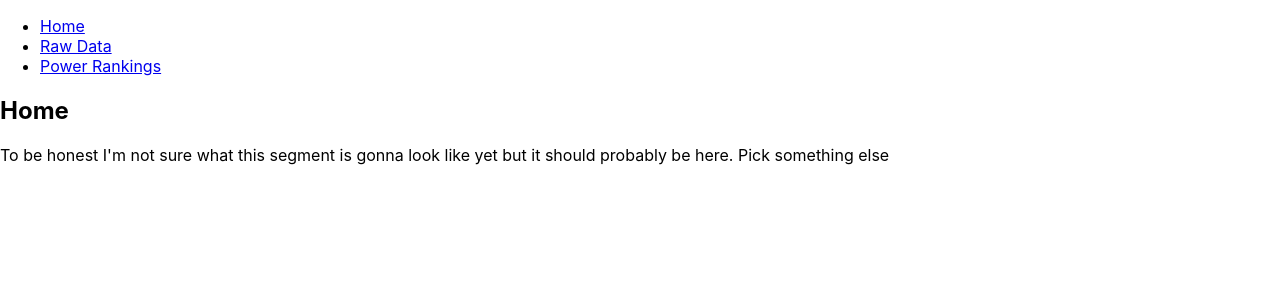
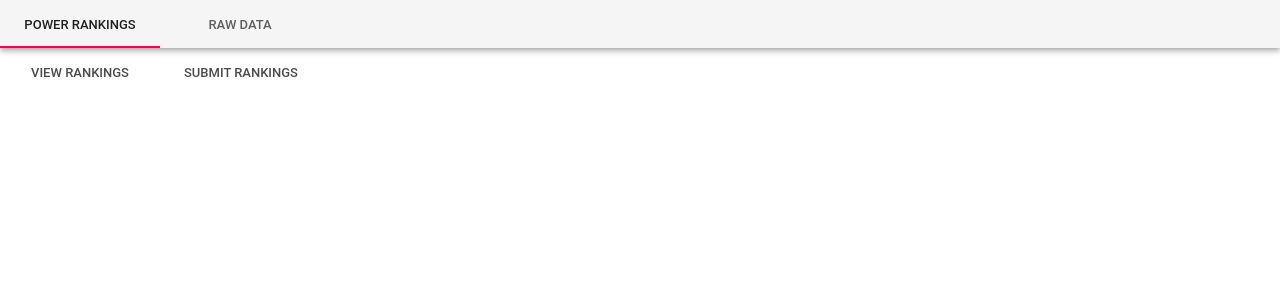
Before and after one commit to HeyParkerJ/Fantasy-Power-Rankings, a React (Create React App) app in the folder app/: page / in a window 1280 px wide. Shown: the top 300 px of the page. Built offline with nearby package versions, Linux system fonts and the light colour scheme.

Commit message:
add material-ui styling to the majority of components

```diff
--- a/app/src/App.js
+++ b/app/src/App.js
@@ -1,40 +1,50 @@
-import React from 'react'
+import React, { Component } from 'react'
 import './App.css'
 import RawData from './RawData'
 import PowerRankings from './PowerRankings'
+import AppBar from '@material-ui/core/AppBar'
+
+import Tabs from '@material-ui/core/Tabs';
+import Tab from '@material-ui/core/Tab';
 
 import { BrowserRouter as Router, Route, Link } from 'react-router-dom'
 
-const Home = () => (
-  <div>
-    <h2>Home</h2>
-    <p>
-      To be honest I'm not sure what this segment is gonna look like yet but it
-      should probably be here. Pick something else
-    </p>
-  </div>
+class TabsContainer extends Component {
+  state = {
+    selectedTab: 0
+  }
+
+  handleTabClick = (event, value) => {
+    this.setState({selectedTab: value})
+  }
+
+  render() {
+    return (
+      <Tabs value={this.state.selectedTab} onChange={this.handleTabClick}>
+        <Tab label="Power Rankings" component={Link} to="/powerRankings"/>
+        <Tab label="Raw Data" component={Link} to="/raw"/>
+      </Tabs>
     )
+  }
+}
 
-const App = () => (
+class App extends Component {
+
+  render() {
+    return (
       <Router>
         <div>
-      <ul>
-        <li>
-          <Link to="/">Home</Link>
-        </li>
-        <li>
-          <Link to="/raw">Raw Data</Link>
-        </li>
-        <li>
-          <Link to="/powerRankings">Power Rankings</Link>
-        </li>
-      </ul>
+          <AppBar position="static" color="default">
+            <TabsContainer />
+          </AppBar>
 
-      <Route exact path="/" component={Home} />
+          <Route exact path="/" component={PowerRankings} />
           <Route path="/raw" component={RawData} />
           <Route path="/powerRankings" component={PowerRankings} />
         </div>
       </Router>
     )
+  }
+}
 
 export default App
--- a/app/src/PowerRankingWeekSelectionComponent.js
+++ b/app/src/PowerRankingWeekSelectionComponent.js
@@ -1,12 +1,25 @@
 import React, { Component } from 'react'
 
+import Tabs from '@material-ui/core/Tabs';
+import Tab from '@material-ui/core/Tab';
+
 class PowerRankingWeekSelectionComponent extends Component {
+  state = {
+    selectedTab: this.props.weeks.length - 1
+  }
+
+  handleTabClick = (event, value) => {
+    this.setState({selectedTab: value})
+  }
 
   renderWeeks = () => {
     let weeks = []
 
     this.props.weeks.forEach((week) => {
-      weeks.push(<button key={week} onClick={ () => {this.props.handleClick(week)} } >{week}</button>)
+      let weekLabel = "Week " + week
+      weeks.push(
+        <Tab key={week} label={weekLabel} onClick={ () => {this.props.setWeekToDisplay(week)} } />
+      )
     })
 
     return weeks
@@ -14,9 +27,9 @@ class PowerRankingWeekSelectionComponent extends Component {
 
   render() {
     return (
-      <div>
+      <Tabs value={this.state.selectedTab} onChange={this.handleTabClick}>
         {this.renderWeeks()}
-      </div>
+      </Tabs>
     )
   }
 }
--- a/app/src/PowerRankings.js
+++ b/app/src/PowerRankings.js
@@ -4,30 +4,44 @@ import SubmitRankingsContainer from './SubmitRankingsContainer'
 import ViewPowerRankings from './ViewPowerRankings'
 import { Route, Link } from 'react-router-dom'
 
+import Tabs from '@material-ui/core/Tabs';
+import Tab from '@material-ui/core/Tab';
+
 class PowerRankings extends Component {
   constructor() {
     super()
-    this.state = {}
+    this.state = {
+      selectedTab: null
+    }
+  }
+
+  handleTabClick = (event, value) => {
+    this.setState({selectedTab: value})
+  }
+
+  renderTabs = () => {
+    return (
+      [
+        <Tab component={Link} to="/powerRankings/view" label="View Rankings" />,
+        <Tab component={Link} to="/powerRankings/submit" label="Submit Rankings" />,
+      ]
+    )
   }
 
   render() {
     return (
       <div>
-        <ul>
-          <li>
-            <Link to="/powerRankings/submit">Submit Rankings</Link>
-          </li>
-          <li>
-            <Link to="/powerRankings/view">View Rankings</Link>
-          </li>
-        </ul>
-        <Route
-          path="/powerRankings/submit"
-          component={SubmitRankingsContainer}
+        <Tabs value={this.state.selectedTab} onChange={this.handleTabClick}>
+          {this.renderTabs()}
+        </Tabs>
+        <Route path="/powerRankings/view"
+               component={ViewPowerRankings}
         />
-        <Route path="/powerRankings/view" component={ViewPowerRankings} />
+        <Route path="/powerRankings/submit"
+                component={SubmitRankingsContainer}
+        />
       </div>
-    )
+   )
   }
 }
 
--- a/app/src/RankingSelection.js
+++ b/app/src/RankingSelection.js
@@ -5,16 +5,17 @@ import {
   arrayMove
 } from 'react-sortable-hoc'
 import Requests from './http/requests'
+import Paper from '@material-ui/core/Paper'
+import Button from '@material-ui/core/Button'
 
 const SortableItem = SortableElement(({ value, sortIndex }) =>
-                                     <li style={{"listStyleType":"none",
-                                                 "border":"1px solid black",
+                                     <Paper style={{
                                                  "maxWidth": "85px",
-                                                 "marginTop": "2px",
-                                                 "marginBottom": "2px",
+                                                 "marginTop": "4px",
+                                                 "marginBottom": "4px",
                                                 }}>
                                        {sortIndex+1}: {value.username}
-                                     </li>)
+                                     </Paper>)
 
 const SortableList = SortableContainer(({ teams }) => {
   return (
@@ -59,9 +60,13 @@ class RankingSelection extends Component {
         <div style={{'color':'red'}}>Drag and drop, then click submit</div>
         {teams}
         <div>
-          <button onClick={this.submitPowerRankings}>
+          <Button
+            onClick={this.submitPowerRankings}
+            color="primary"
+            variant="contained"
+          >
             Submit Power Rankings
-          </button>
+          </Button>
         </div>
       </div>
     )
--- a/app/src/ViewPowerRankings.js
+++ b/app/src/ViewPowerRankings.js
@@ -18,10 +18,15 @@ class ViewPowerRankings extends Component {
 
   componentDidMount() {
     Requests.getAllPowerRankings().then(res => {
-      this.setState({ rankingsList: res })
+      let weeks = Object.keys(res).sort()
+      this.setState({
+          rankingsList: res,
+          selectedWeek: weeks[weeks.length-1]
+        })
     })
 
     Requests.getTeams().then(res => {
+      console.log(res)
       this.setState({ users: res.data })
     })
   }
@@ -42,13 +47,13 @@ class ViewPowerRankings extends Component {
       return <p>Placeholder until we get the weeks back</p>
     }
 
-    return <PowerRankingWeekSelectionComponent weeks={weeksWithSubmissions} handleClick={this.setWeekToDisplay}/>
+    return <PowerRankingWeekSelectionComponent weeks={weeksWithSubmissions} setWeekToDisplay={this.setWeekToDisplay}/>
   }
 
   renderSelectedWeek = () => {
     let rankings = []
 
-    if(this.state.selectedWeek && this.state.rankingsList) {
+    if(this.state.selectedWeek && this.state.rankingsList && this.state.users) {
       this.state.rankingsList[this.state.selectedWeek].forEach((ranking) => {
         rankings.push(<PowerRankingsCard key={ranking.teamId} rankings={ranking} users={this.state.users} />)
       })
@@ -57,7 +62,7 @@ class ViewPowerRankings extends Component {
   }
 
   renderAggregatePowerRankingsContainer = () => {
-    if(this.state.selectedWeek && this.state.rankingsList) {
+    if(this.state.selectedWeek && this.state.rankingsList && this.state.users) {
       return <AggregatePowerRankingsContainer rankings={this.state.rankingsList[this.state.selectedWeek]}/>
     } else {
       return null
```
Lines whose indentation alone changed are shown as unchanged.
